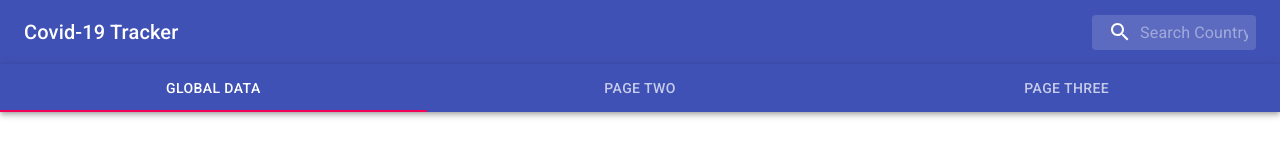
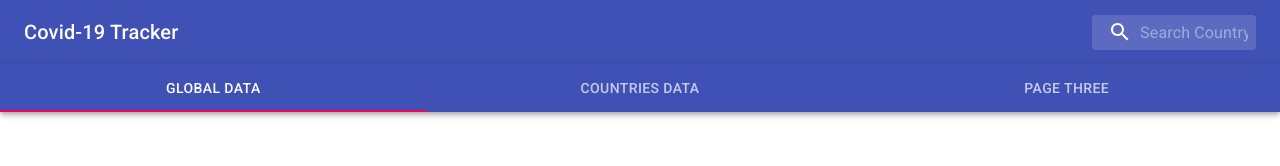
Before and after one commit to AhsanulHaq777/covid19_tracking_app, a React (Create React App) app: page / in a window 1280 px wide. Shown: the top 166 px of the page. Built offline with nearby package versions, Linux system fonts and the light colour scheme; no server answers.

Commit message:
update global DataGrids.js

```diff
--- a/package.json
+++ b/package.json
@@ -8,7 +8,10 @@
     "@testing-library/jest-dom": "^4.2.4",
     "@testing-library/react": "^9.3.2",
     "@testing-library/user-event": "^7.1.2",
+    "chart.js": "^2.9.3",
     "react": "^16.13.1",
+    "react-chartjs-2": "^2.9.0",
+    "react-countup": "^4.3.3",
     "react-dom": "^16.13.1",
     "react-scripts": "3.4.1"
   },
--- a/src/App.js
+++ b/src/App.js
@@ -2,12 +2,14 @@ import React from 'react';
 import Navbar from './components/Navbar';
 import ChangeTab from './components/Tab';
 //import './App.css';
+
 
 function App() {
   return (
     <div>
       <Navbar />
       <ChangeTab />
+
     </div>
   );
 }
--- a/src/components/GlobalDataGrids.js
+++ b/src/components/GlobalDataGrids.js
@@ -2,6 +2,7 @@ import React, { useEffect, useState } from 'react';
 import { makeStyles } from '@material-ui/core/styles';
 import Paper from '@material-ui/core/Paper';
 import Grid from '@material-ui/core/Grid';
+import Countup from 'react-countup';
 
 const useStyles = makeStyles((theme) => ({
   root: {
@@ -31,7 +32,7 @@ export default function GlobalDataGrids() {
       let globalApiData = await response.json();
       delete globalApiData.results[0].source;
       setGlobalData(globalApiData.results[0]);
-      console.log(globalApiData.results[0]);
+      //console.log(globalApiData.results[0]);
     }
     getGlobalData();
   }, [])
@@ -44,7 +45,9 @@ export default function GlobalDataGrids() {
             <Grid item xs={12} sm={4} key={indexKey}>
               <Paper elevation={4} className={classes.paper}>
                 <h3 className={classes.gridTitle}>{dataKey.replace(/_/g, ' ').toUpperCase()}</h3>
-                <h3>{globalData[dataKey]}</h3>
+                <h3>
+                  <Countup start={0} end={globalData[dataKey]} duration={2.5} separator="," />
+                </h3>
               </Paper>
             </Grid>
           )
--- a/src/components/Tab.js
+++ b/src/components/Tab.js
@@ -7,6 +7,8 @@ import Tab from '@material-ui/core/Tab';
 import Typography from '@material-ui/core/Typography';
 import Box from '@material-ui/core/Box';
 import GlobalDataGrids from './GlobalDataGrids';
+
+
 
 function TabPanel(props) {
   const { children, value, index, ...other } = props;
@@ -64,6 +66,8 @@ export default function ChangeTab() {
   const classes = useStyles();
   const [value, setValue] = React.useState(0);
 
+  const[gData, setgData] = React.useState(GlobalDataGrids.globalData);
+
   const handleChange = (event, newValue) => {
     setValue(newValue);
   };
@@ -78,7 +82,7 @@ export default function ChangeTab() {
           aria-label="nav tabs example"
         >
           <LinkTab label="Global Data" href="/drafts" {...a11yProps(0)} />
-          <LinkTab label="Page Two" href="/trash" {...a11yProps(1)} />
+          <LinkTab label="Countries Data" href="/trash" {...a11yProps(1)} />
           <LinkTab label="Page Three" href="/spam" {...a11yProps(2)} />
         </Tabs>
       </AppBar>
@@ -86,10 +90,10 @@ export default function ChangeTab() {
         <GlobalDataGrids />
       </TabPanel>
       <TabPanel value={value} index={1}>
-        Page Two
+
       </TabPanel>
       <TabPanel value={value} index={2}>
-        Page Three
+
       </TabPanel>
     </div>
   );
```
Also changed, not shown: 2 other files (tests, documents, lock files or other folders).
